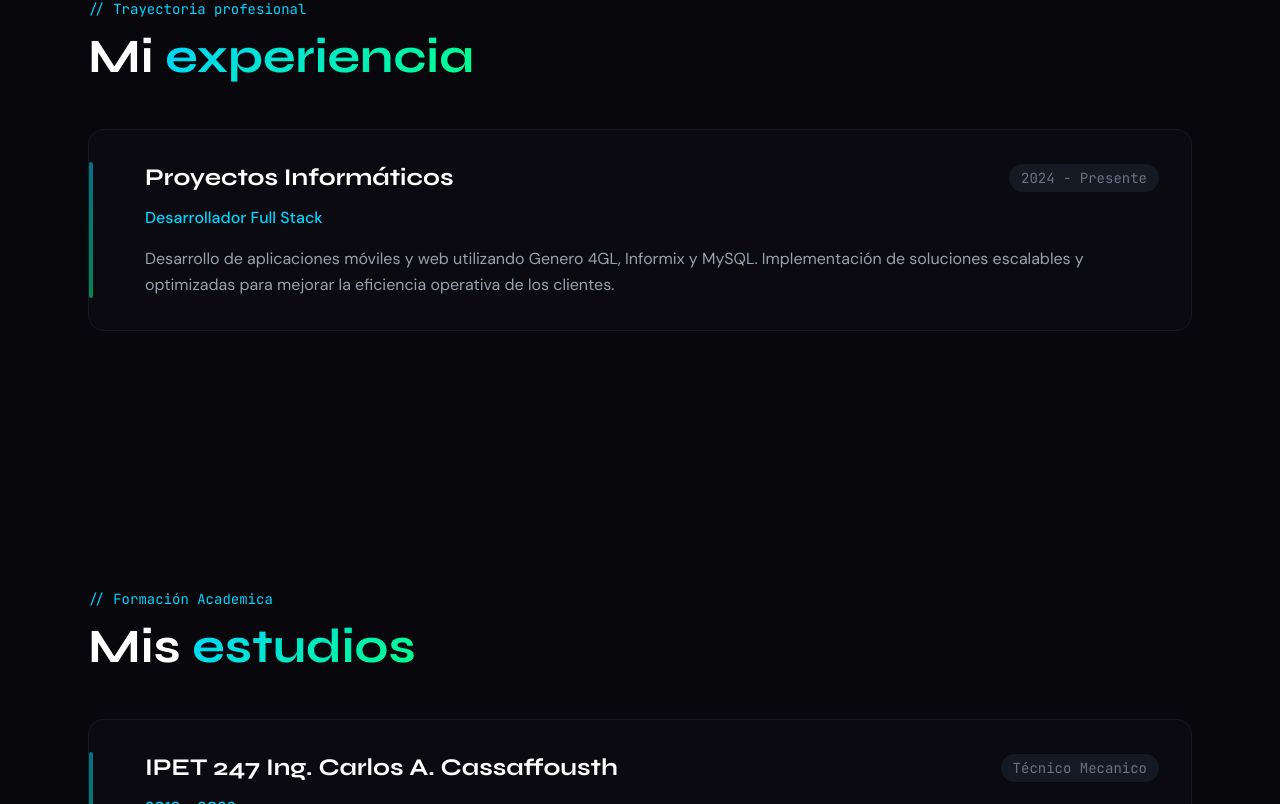
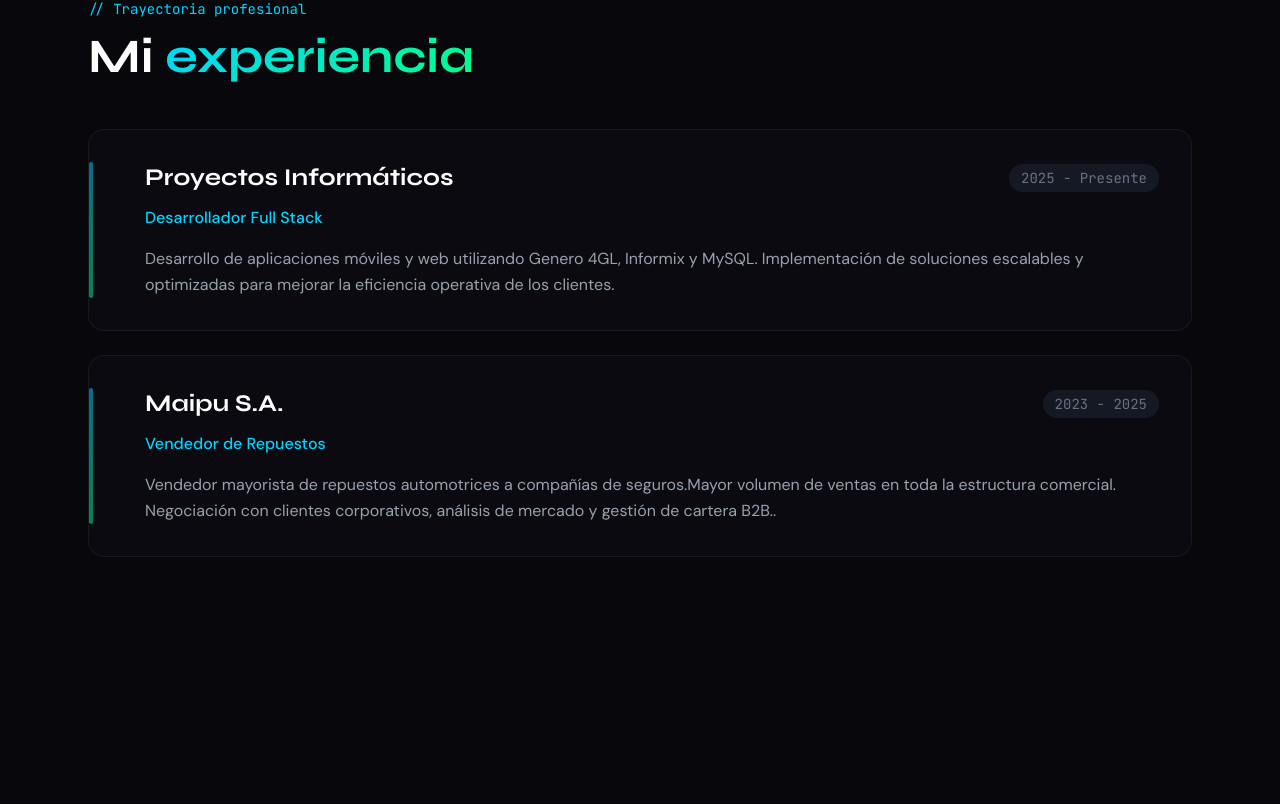
Before and after one commit to Doglidev/portfolio, a Next.js app: page / in a window 1280 px wide. Shown: the part 1996-2800 px from the top of the page. Built offline with nearby package versions, Linux system fonts and the light colour scheme.

Commit message:
feat: actualizar portfolio

```diff
--- a/src/components/Experiencie.tsx
+++ b/src/components/Experiencie.tsx
@@ -6,9 +6,16 @@
   {
     company: 'Proyectos Informáticos',
     role: 'Desarrollador Full Stack',
-    period: '2024 - Presente',
+    period: '2025 - Presente',
     description:
       'Desarrollo de aplicaciones móviles y web utilizando Genero 4GL, Informix y MySQL. Implementación de soluciones escalables y optimizadas para mejorar la eficiencia operativa de los clientes.',
+  },
+  {
+    company: 'Maipu S.A.',
+    role: 'Vendedor de Repuestos',
+    period: '2023 - 2025',
+    description:
+      'Vendedor mayorista de repuestos automotrices a compañías de seguros.Mayor volumen de ventas en toda la estructura comercial. Negociación con clientes corporativos, análisis de mercado y gestión de cartera B2B..',
   },
 
   ];
--- a/src/components/Projects.tsx
+++ b/src/components/Projects.tsx
@@ -6,8 +6,8 @@
   {
     title: 'Sistema de Lectura de Medidores',
     description:
-      'Aplicación móvil que digitalizó completamente el proceso de lectura municipal, reemplazando un sistema manual obsoleto. Arquitectura offline-first para zonas sin conectividad.',
-    impact: 'Eliminé +2000 planillas de papel mensuales',
+      'Aplicación móvil desarrollada para digitalizar el proceso de lectura de medidores municipales. Arquitectura offline-first diseñada para zonas sin conectividad, con sincronización por CSV y validación de datos..',
+    impact: 'Desarrollada desde documentación oficial con mínimos recursos externos',
     tech: ['Genero 4GL', 'SQLite', 'Mobile', 'Offline-First'],
     year: '2025',
     type: 'Mobile App',
@@ -22,6 +22,7 @@
     year: '2025',
     type: 'Full Stack',
     highlight: 'End-to-End',
+    liveUrl: 'https://gym-stack-web.vercel.app/login',
   },
   {
     title: 'Sistema de WEB - SIGI',
@@ -98,12 +99,27 @@
                       {project.description}
                     </p>
 
+                    <div className="flex flex-col sm:flex-row items-start sm:items-center gap-4">
                       {/* badge de impacto */}
                       <div className="inline-flex items-center gap-2 bg-[#00d4ff]/10 border border-[#00d4ff]/20 rounded-full px-4 py-2">
                         <span className="w-2 h-2 bg-[#00d4ff] rounded-full animate-pulse" />
                         <span className="text-[#00d4ff] text-sm font-medium font-body">
                           {project.impact}
                         </span>
+                      </div>
+
+                      {/* botón de demo live */}
+                      {project.liveUrl && (
+                        <a
+                          href={project.liveUrl}
+                          target="_blank"
+                          rel="noopener noreferrer"
+                          className="inline-flex items-center gap-2 px-4 py-2 bg-[#00d4ff] text-[#050508] rounded-full font-medium text-sm hover:bg-[#00d4ff] hover:shadow-lg hover:shadow-[#00d4ff]/50 transition-all duration-300 font-body"
+                        >
+                          <span>→</span>
+                          <span>IR A LA DEMO LIVE</span>
+                        </a>
+                      )}
                     </div>
                   </div>
 
```
Lines whose indentation alone changed are shown as unchanged.
